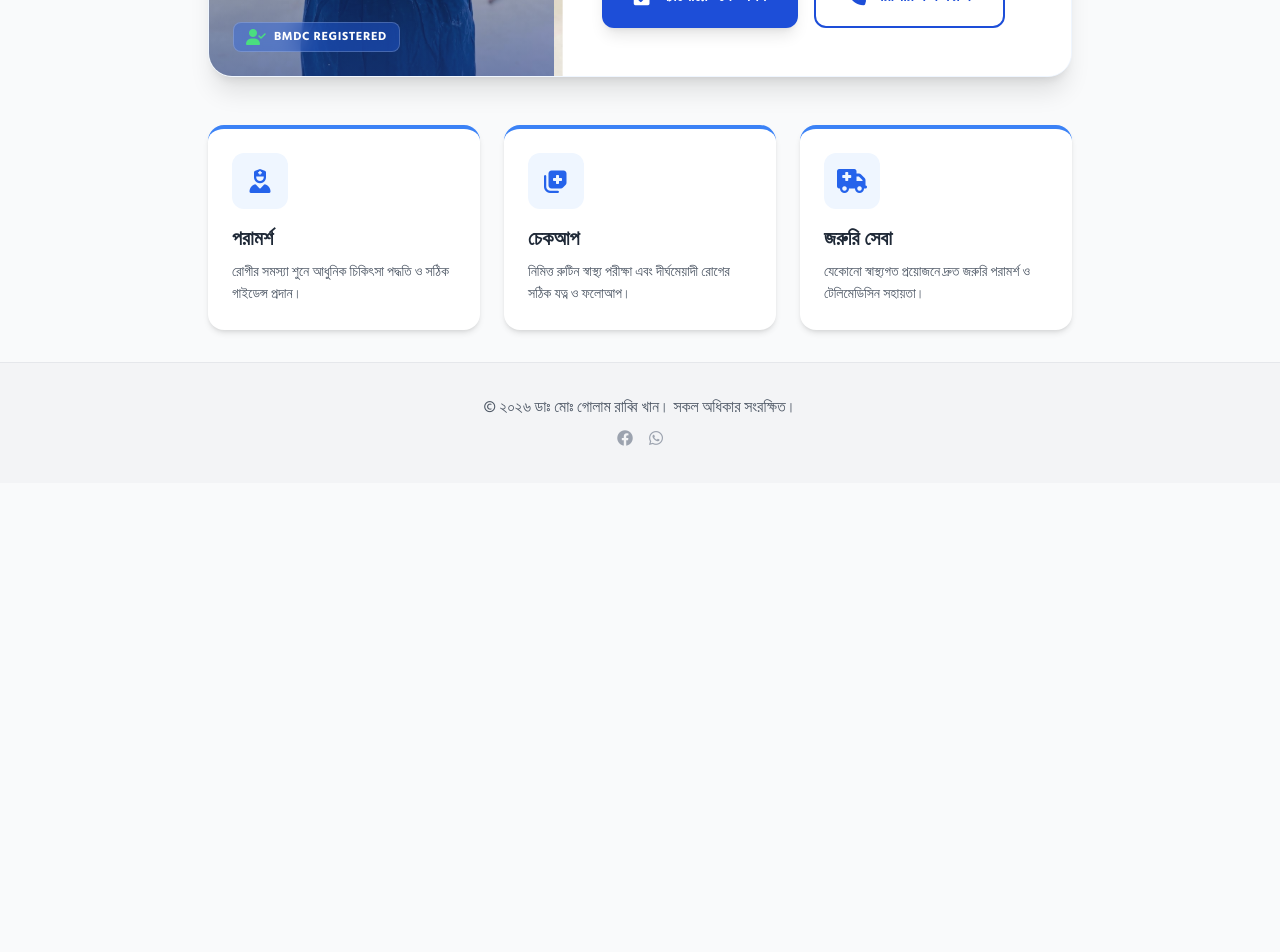
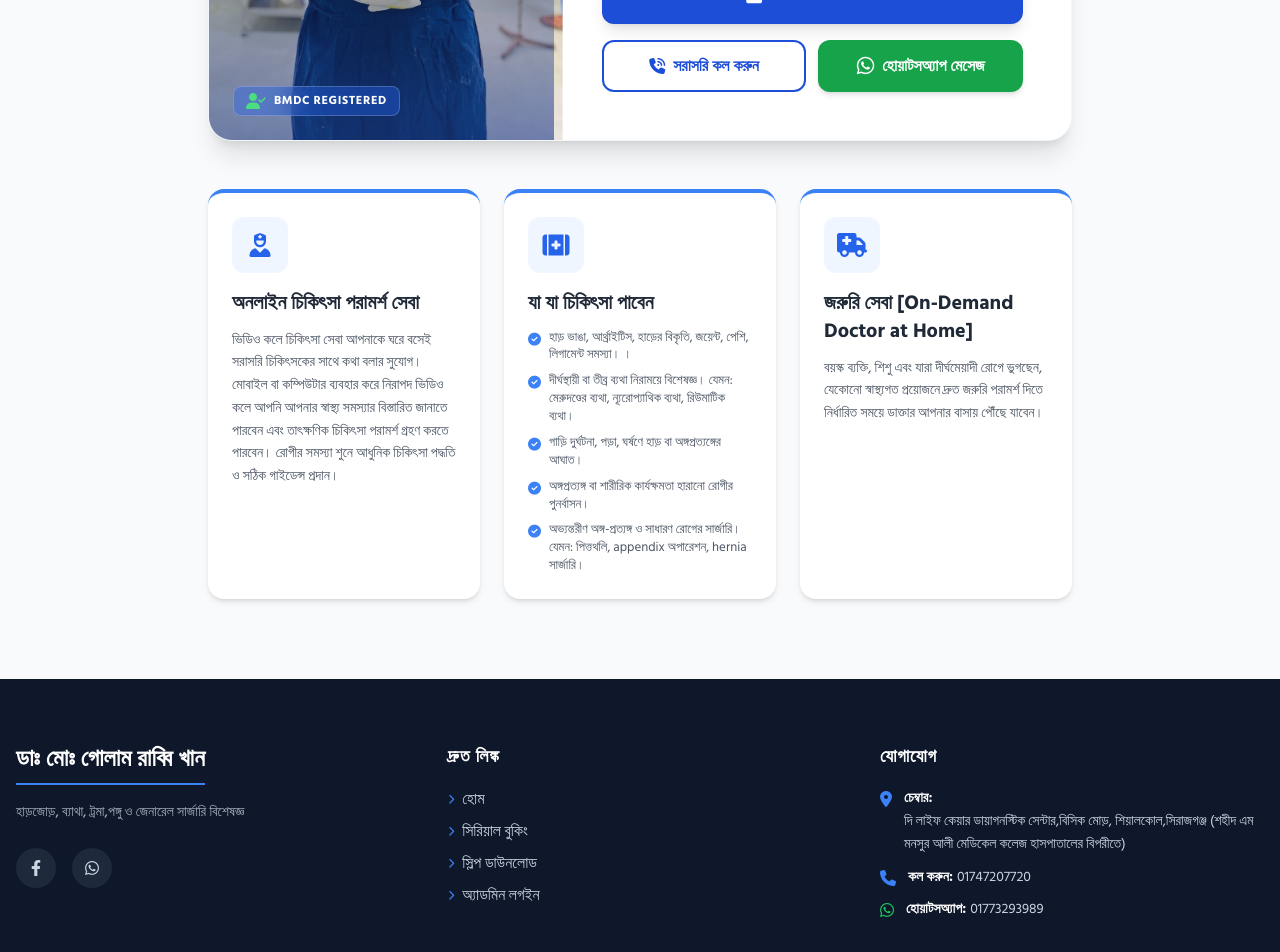
Before and after one commit to rakibkhanrkb/rabby, a React (Vite) app: page /success/1 in a window 1280 px wide. Shown: the part 600-1552 px from the top of the page. Before the commit the page ends 1083 px from the top, so only its background shows below. Built offline with nearby package versions, Linux system fonts and the light colour scheme.

Commit message:
8th commit

```diff
--- a/components/Footer.tsx
+++ b/components/Footer.tsx
@@ -1,14 +1,99 @@
 
 import React from 'react';
+import { Link } from 'react-router-dom';
+import { DOCTOR_INFO } from '../types';
 
 const Footer: React.FC = () => {
   return (
-    <footer className="bg-gray-100 border-t py-8 no-print">
-      <div className="container mx-auto px-4 text-center">
-        <p className="text-gray-600 mb-2">© ২০২৬ ডাঃ মোঃ গোলাম রাব্বি খান। সকল অধিকার সংরক্ষিত।</p>
-        <div className="flex justify-center space-x-4">
-          <a href="#" className="text-gray-400 hover:text-blue-600"><i className="fa-brands fa-facebook"></i></a>
-          <a href="#" className="text-gray-400 hover:text-blue-600"><i className="fa-brands fa-whatsapp"></i></a>
+    <footer className="bg-slate-900 text-slate-300 pt-16 pb-8 no-print mt-12">
+      <div className="container mx-auto px-4">
+        <div className="grid grid-cols-1 md:grid-cols-3 gap-12 mb-12">
+
+          {/* Doctor Branding Section */}
+          <div className="space-y-4">
+            <h3 className="text-2xl font-black text-white border-b-2 border-blue-500 pb-2 inline-block">
+              {DOCTOR_INFO.name}
+            </h3>
+            <p className="text-sm font-medium leading-relaxed opacity-80">
+              {DOCTOR_INFO.title2}
+            </p>
+            <div className="flex space-x-4 pt-2">
+              <a href="#" className="w-10 h-10 rounded-full bg-slate-800 flex items-center justify-center hover:bg-blue-600 hover:text-white transition-all">
+                <i className="fa-brands fa-facebook-f"></i>
+              </a>
+              <a href="https://wa.me/8801773293989" target="_blank" rel="noreferrer" className="w-10 h-10 rounded-full bg-slate-800 flex items-center justify-center hover:bg-green-600 hover:text-white transition-all">
+                <i className="fa-brands fa-whatsapp"></i>
+              </a>
+            </div>
+          </div>
+
+          {/* Quick Links Section */}
+          <div className="space-y-4">
+            <h4 className="text-lg font-bold text-white uppercase tracking-wider">দ্রুত লিঙ্ক</h4>
+            <ul className="space-y-2">
+              <li>
+                <Link to="/" className="hover:text-blue-400 transition-colors flex items-center">
+                  <i className="fa-solid fa-chevron-right text-[10px] mr-2 text-blue-500"></i>
+                  হোম
+                </Link>
+              </li>
+              <li>
+                <Link to="/book" className="hover:text-blue-400 transition-colors flex items-center">
+                  <i className="fa-solid fa-chevron-right text-[10px] mr-2 text-blue-500"></i>
+                  সিরিয়াল বুকিং
+                </Link>
+              </li>
+              <li>
+                <Link to="/find-slip" className="hover:text-blue-400 transition-colors flex items-center">
+                  <i className="fa-solid fa-chevron-right text-[10px] mr-2 text-blue-500"></i>
+                  স্লিপ ডাউনলোড
+                </Link>
+              </li>
+              <li>
+                <Link to="/admin" className="hover:text-blue-400 transition-colors flex items-center">
+                  <i className="fa-solid fa-chevron-right text-[10px] mr-2 text-blue-500"></i>
+                  অ্যাডমিন লগইন
+                </Link>
+              </li>
+            </ul>
+          </div>
+
+          {/* Contact Information Section */}
+          <div className="space-y-4">
+            <h4 className="text-lg font-bold text-white uppercase tracking-wider">যোগাযোগ</h4>
+            <div className="space-y-3">
+              <div className="flex items-start">
+                <i className="fa-solid fa-location-dot mt-1 mr-3 text-blue-500"></i>
+                <p className="text-sm leading-relaxed">
+                  <span className="font-bold text-white block">চেম্বার:</span>
+                  {DOCTOR_INFO.chember}
+                </p>
+              </div>
+              <div className="flex items-center">
+                <i className="fa-solid fa-phone mt-0.5 mr-3 text-blue-500"></i>
+                <p className="text-sm">
+                  <span className="font-bold text-white mr-1">কল করুন:</span>
+                  <a href="tel:01747207720" className="hover:text-white transition-colors">01747207720</a>
+                </p>
+              </div>
+              <div className="flex items-center">
+                <i className="fa-brands fa-whatsapp mt-0.5 mr-3 text-green-500"></i>
+                <p className="text-sm">
+                  <span className="font-bold text-white mr-1">হোয়াটসঅ্যাপ:</span>
+                  <a href="https://wa.me/8801773293989" className="hover:text-white transition-colors">01773293989</a>
+                </p>
+              </div>
+            </div>
+          </div>
+
+        </div>
+
+        {/* Footer Bottom */}
+        <div className="border-t border-slate-800 pt-8 mt-4 flex flex-col md:flex-row justify-between items-center text-sm opacity-60">
+          <p>© ২০২৬ ডাঃ মোঃ গোলাম রাব্বি খান। সকল অধিকার সংরক্ষিত।</p>
+          <p className="mt-2 md:mt-0 flex items-center">
+            Managed with <i className="fa-solid fa-heart text-red-500 mx-1"></i> For Patients Care
+          </p>
         </div>
       </div>
     </footer>
--- a/components/Header.tsx
+++ b/components/Header.tsx
@@ -40,7 +40,7 @@ const Header: React.FC = () => {
               <div className="h-3 w-px bg-white/20 hidden md:block"></div>
               <span className="hidden md:flex items-center text-[10px] font-semibold text-blue-100 opacity-80">
                 <i className="fa-solid fa-user-doctor mr-1"></i>
-                বিশেষজ্ঞ চিকিৎসক
+                চিকিৎসক
               </span>
             </div>
 
--- a/pages/Home.tsx
+++ b/pages/Home.tsx
@@ -32,7 +32,7 @@ const Home: React.FC = () => {
         </div>
         <div className="md:w-3/5 p-8 md:p-12 flex flex-col justify-center bg-white">
           <div className="inline-block bg-blue-100 text-blue-800 px-4 py-1 rounded-full text-sm font-bold mb-6">
-            বিশেষজ্ঞ ডাক্তার
+             ডাক্তার
           </div>
           <h1 className="text-4xl md:text-5xl font-extrabold text-blue-900 mb-4 leading-tight">
             {DOCTOR_INFO.name}
@@ -63,38 +63,87 @@ const Home: React.FC = () => {
               </div>
             </div>
           </div>
-          <div className="flex flex-col sm:flex-row gap-4">
+
+          <div className="grid grid-cols-1 sm:grid-cols-2 gap-3">
             <Link
               to="/book"
-              className="bg-blue-700 text-white px-8 py-4 rounded-xl text-center font-bold text-lg hover:bg-blue-800 transition-all shadow-lg hover:scale-105 active:scale-95 flex items-center justify-center"
+              className="sm:col-span-2 bg-blue-700 text-white px-8 py-4 rounded-xl text-center font-bold text-lg hover:bg-blue-800 transition-all shadow-lg hover:scale-[1.01] active:scale-95 flex items-center justify-center mb-1"
             >
               <i className="fa-solid fa-calendar-check mr-2"></i> অ্যাপোয়েন্টমেন্ট নিন
             </Link>
+
             <a
               href="tel:+8801725675580"
-              className="border-2 border-blue-700 text-blue-700 px-8 py-4 rounded-xl text-center font-bold text-lg hover:bg-blue-50 transition-all flex items-center justify-center"
+              className="border-2 border-blue-700 text-blue-700 px-4 py-3 rounded-xl text-center font-bold text-base hover:bg-blue-50 transition-all flex items-center justify-center group"
             >
-              <i className="fa-solid fa-phone-volume mr-2"></i> সরাসরি কল করুন
+              <i className="fa-solid fa-phone-volume mr-2 group-hover:animate-bounce"></i> সরাসরি কল করুন
+            </a>
+
+            <a
+              href="https://wa.me/8801773293989"
+              target="_blank"
+              rel="noopener noreferrer"
+              className="bg-green-600 text-white px-4 py-3 rounded-xl text-center font-bold text-base hover:bg-green-700 transition-all shadow-md flex items-center justify-center group"
+            >
+              <i className="fa-brands fa-whatsapp mr-2 text-xl group-hover:scale-110 transition-transform"></i> হোয়াটসঅ্যাপ মেসেজ
             </a>
           </div>
         </div>
       </section>
 
-      {/* Services Section */}
+      {/* Services Section - 3 divs horizontal flex/grid */}
       <section className="grid grid-cols-1 md:grid-cols-3 gap-6">
-        {[
-          { icon: 'fa-user-nurse', title: 'পরামর্শ', desc: 'রোগীর সমস্যা শুনে আধুনিক চিকিৎসা পদ্ধতি ও সঠিক গাইডেন্স প্রদান।' },
-          { icon: 'fa-notes-medical', title: 'চেকআপ', desc: 'নিমিত্ত রুটিন স্বাস্থ্য পরীক্ষা এবং দীর্ঘমেয়াদী রোগের সঠিক যত্ন ও ফলোআপ।' },
-          { icon: 'fa-truck-medical', title: 'জরুরি সেবা', desc: 'যেকোনো স্বাস্থ্যগত প্রয়োজনে দ্রুত জরুরি পরামর্শ ও টেলিমেডিসিন সহায়তা।' }
-        ].map((service, idx) => (
-          <div key={idx} className="bg-white p-6 rounded-2xl shadow-md hover:shadow-lg transition-all border-t-4 border-blue-500 group hover:-translate-y-1">
-            <div className="bg-blue-50 w-14 h-14 rounded-xl flex items-center justify-center text-blue-600 text-2xl mb-4 group-hover:bg-blue-600 group-hover:text-white transition-colors">
-              <i className={`fa-solid ${service.icon}`}></i>
-            </div>
-            <h3 className="text-xl font-bold text-gray-800 mb-2">{service.title}</h3>
-            <p className="text-gray-600 text-sm leading-relaxed">{service.desc}</p>
+        {/* Card 1 */}
+        <div className="bg-white p-6 rounded-2xl shadow-md hover:shadow-lg transition-all border-t-4 border-blue-500 group hover:-translate-y-1 flex flex-col h-full">
+          <div className="bg-blue-50 w-14 h-14 rounded-xl flex items-center justify-center text-blue-600 text-2xl mb-4 group-hover:bg-blue-600 group-hover:text-white transition-colors">
+            <i className="fa-solid fa-user-nurse"></i>
           </div>
-        ))}
+          <h3 className="text-xl font-bold text-gray-800 mb-3">অনলাইন চিকিৎসা পরামর্শ সেবা</h3>
+          <p className="text-gray-600 text-sm leading-relaxed">
+            ভিডিও কলে চিকিৎসা সেবা আপনাকে ঘরে বসেই সরাসরি চিকিৎসকের সাথে কথা বলার সুযোগ। মোবাইল বা কম্পিউটার ব্যবহার করে নিরাপদ ভিডিও কলে আপনি আপনার স্বাস্থ্য সমস্যার বিস্তারিত জানাতে পারবেন এবং তাৎক্ষণিক চিকিৎসা পরামর্শ গ্রহণ করতে পারবেন। রোগীর সমস্যা শুনে আধুনিক চিকিৎসা পদ্ধতি ও সঠিক গাইডেন্স প্রদান।
+          </p>
+        </div>
+
+        {/* Card 2 - New Content with Bullet Points */}
+        <div className="bg-white p-6 rounded-2xl shadow-md hover:shadow-lg transition-all border-t-4 border-blue-500 group hover:-translate-y-1 flex flex-col h-full">
+          <div className="bg-blue-50 w-14 h-14 rounded-xl flex items-center justify-center text-blue-600 text-2xl mb-4 group-hover:bg-blue-600 group-hover:text-white transition-colors">
+            <i className="fa-solid fa-kit-medical"></i>
+          </div>
+          <h3 className="text-xl font-bold text-gray-800 mb-3">যা যা চিকিৎসা পাবেন</h3>
+          <ul className="space-y-2 text-gray-600 text-[13px] leading-snug">
+            <li className="flex items-start">
+              <i className="fa-solid fa-circle-check text-blue-500 mt-1 mr-2 flex-shrink-0"></i>
+              <span>হাড় ভাঙা, আর্থ্রাইটিস, হাড়ের বিকৃতি, জয়েন্ট, পেশি, লিগামেন্ট  সমস্যা।  ।</span>
+            </li>
+            <li className="flex items-start">
+              <i className="fa-solid fa-circle-check text-blue-500 mt-1 mr-2 flex-shrink-0"></i>
+              <span>দীর্ঘস্থায়ী বা তীব্র ব্যথা নিরাময়ে বিশেষজ্ঞ। যেমন: মেরুদণ্ডের ব্যথা, ন্যূরোপ্যাথিক ব্যথা, রিউমাটিক ব্যথা।</span>
+            </li>
+            <li className="flex items-start">
+              <i className="fa-solid fa-circle-check text-blue-500 mt-1 mr-2 flex-shrink-0"></i>
+              <span> গাড়ি দুর্ঘটনা, পড়া, ঘর্ষণে হাড় বা অঙ্গপ্রত্যঙ্গের আঘাত।</span>
+            </li>
+            <li className="flex items-start">
+              <i className="fa-solid fa-circle-check text-blue-500 mt-1 mr-2 flex-shrink-0"></i>
+              <span>অঙ্গপ্রত্যঙ্গ বা শারীরিক কার্যক্ষমতা হারানো রোগীর পুনর্বাসন।</span>
+            </li>
+            <li className="flex items-start">
+              <i className="fa-solid fa-circle-check text-blue-500 mt-1 mr-2 flex-shrink-0"></i>
+              <span>অভ্যন্তরীণ অঙ্গ-প্রত্যঙ্গ ও সাধারণ রোগের সার্জারি। যেমন: পিত্তথলি, appendix অপারেশন, hernia সার্জারি।</span>
+            </li>
+          </ul>
+        </div>
+
+        {/* Card 3 */}
+        <div className="bg-white p-6 rounded-2xl shadow-md hover:shadow-lg transition-all border-t-4 border-blue-500 group hover:-translate-y-1 flex flex-col h-full">
+          <div className="bg-blue-50 w-14 h-14 rounded-xl flex items-center justify-center text-blue-600 text-2xl mb-4 group-hover:bg-blue-600 group-hover:text-white transition-colors">
+            <i className="fa-solid fa-truck-medical"></i>
+          </div>
+          <h3 className="text-xl font-bold text-gray-800 mb-3">জরুরি সেবা [On-Demand Doctor at Home]</h3>
+          <p className="text-gray-600 text-sm leading-relaxed">
+            বয়স্ক ব্যক্তি, শিশু এবং যারা দীর্ঘমেয়াদী রোগে ভুগছেন, যেকোনো স্বাস্থ্যগত প্রয়োজনে দ্রুত জরুরি পরামর্শ দিতে নির্ধারিত সময়ে ডাক্তার আপনার বাসায় পৌঁছে যাবেন।
+          </p>
+        </div>
       </section>
     </div>
   );
--- a/types.ts
+++ b/types.ts
@@ -10,12 +10,16 @@ export interface Appointment {
   status: 'pending' | 'completed';
 }
 
+// Fixed: Added missing 'title2' and 'chember' properties to the DoctorInfo interface
+// to align with the properties used in the DOCTOR_INFO object.
 export interface DoctorInfo {
   name: string;
   title: string;
+  title2: string;
   degrees: string;
   hospital: string;
   location: string;
+  chember: string;
 }
 
 export const DOCTOR_INFO: DoctorInfo = {
```
